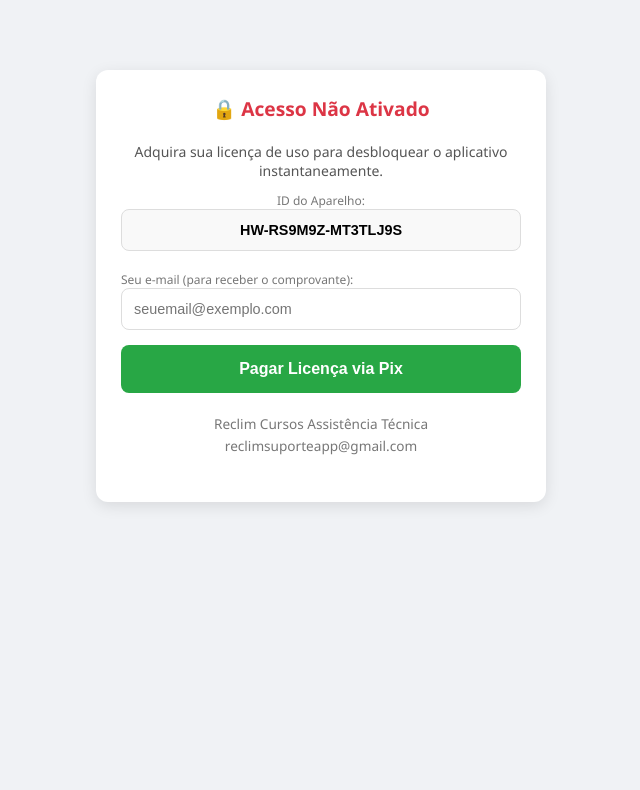
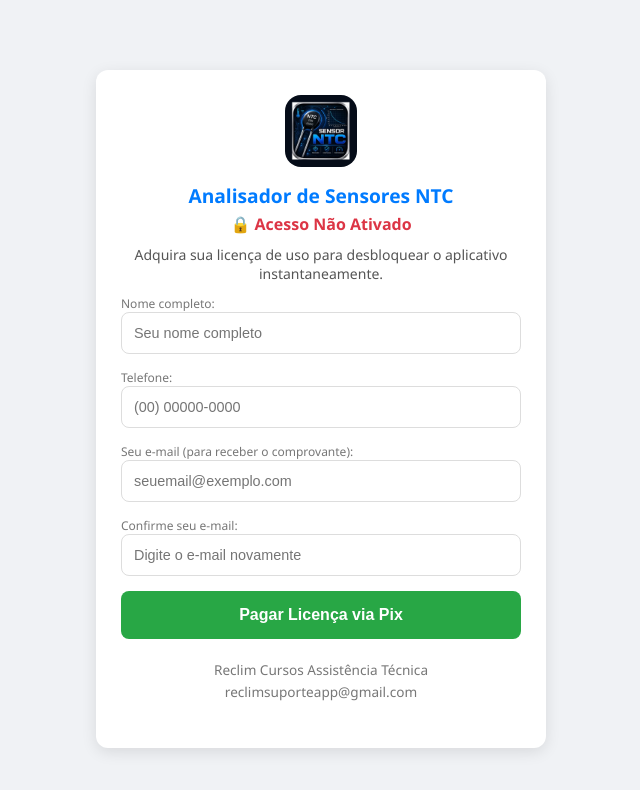
Before and after one commit to reclim/reclim-servidor-, a website: page index.html in a window 1280 px wide. Both pictures are taken after a click on the button "Pagar Licença via Pix". Shown: the whole page, without its empty margins (319-959 px from the left). Drawn offline with Linux system fonts and the light colour scheme; no server answers.

Commit message:
Update HTML for version 5.1 and add input fields

```diff
--- a/index.html
+++ b/index.html
@@ -1,10 +1,10 @@
 <!DOCTYPE html>
-<!-- Versão 5 -->
+<!-- Versão 5.1 -->
 <html lang="pt-br">
 <head>
     <meta charset="UTF-8">
     <meta name="viewport" content="width=device-width,initial-scale=1.0">
-    <title>Analisador de Sensores NTC - v5</title>
+    <title>Analisador de Sensores NTC - v5.1</title>
     <meta name="theme-color" content="#007bff">
     <meta name="description" content="Analisador de sensores NTC para ar-condicionado - Reclim Cursos e Assistência Técnica">
     <link rel="manifest" href="manifest.json">
@@ -125,14 +125,23 @@
                 esconderTelaCarregando();
                 document.body.innerHTML = `
                     <div class="container" style="text-align:center; margin-top: 50px;">
-                        <h3 style="color:#dc3545;">🔒 Acesso Não Ativado</h3>
+                        <img src="icon-192.png" alt="Analisador de Sensores NTC" style="width:72px; height:72px; border-radius:16px; margin-bottom:10px;">
+                        <h3 style="color:#007bff; margin-bottom:4px;">Analisador de Sensores NTC</h3>
+                        <h3 style="color:#dc3545; font-size:1em; margin-bottom:10px;">🔒 Acesso Não Ativado</h3>
                         <p style="font-size:14px; color:#555; margin:10px 0;">Adquira sua licença de uso para desbloquear o aplicativo instantaneamente.</p>
                         <p id="precoLicenca" style="font-size:22px; font-weight:bold; color:#28a745; margin:12px 0;">Consultando valor...</p>
-                        <p style="font-size:12px; color:#777;">ID do Aparelho:</p>
-                        <input type="text" value="${hwid}" readonly style="text-align:center; font-weight:bold; margin-bottom:10px; background:#f9f9f9;">
+
+                        <p style="font-size:12px; color:#777; text-align:left; margin-top:10px;">Nome completo:</p>
+                        <input type="text" id="inputNomeCliente" placeholder="Seu nome completo" style="margin-bottom:5px;">
+
+                        <p style="font-size:12px; color:#777; text-align:left; margin-top:10px;">Telefone:</p>
+                        <input type="tel" id="inputTelefoneCliente" placeholder="(00) 00000-0000" style="margin-bottom:5px;">
 
                         <p style="font-size:12px; color:#777; text-align:left; margin-top:10px;">Seu e-mail (para receber o comprovante):</p>
                         <input type="email" id="inputEmailCliente" placeholder="seuemail@exemplo.com" style="margin-bottom:5px;">
+
+                        <p style="font-size:12px; color:#777; text-align:left; margin-top:10px;">Confirme seu e-mail:</p>
+                        <input type="email" id="inputConfirmarEmailCliente" placeholder="Digite o e-mail novamente" style="margin-bottom:5px;">
 
                         <button class="btn-principal" id="btnComprarPix" style="background:#28a745; margin-top:10px;">Pagar Licença via Pix</button>
                         <div id="areaPix" style="margin-top:15px; display:none; text-align:left; font-size:0.85em; background:#f8f9fa; padding:10px; border-radius:8px;">
@@ -160,10 +169,25 @@
 
                 document.getElementById('btnComprarPix').addEventListener('click', async function() {
                     const btn = this;
+                    const nomeCliente = document.getElementById('inputNomeCliente').value.trim();
+                    const telefoneCliente = document.getElementById('inputTelefoneCliente').value.trim();
                     const emailCliente = document.getElementById('inputEmailCliente').value.trim();
+                    const confirmarEmailCliente = document.getElementById('inputConfirmarEmailCliente').value.trim();
 
+                    if (!nomeCliente) {
+                        alert("⚠️ Por favor, informe seu nome completo.");
+                        return;
+                    }
+                    if (!telefoneCliente) {
+                        alert("⚠️ Por favor, informe seu telefone.");
+                        return;
+                    }
                     if (!emailCliente || !emailCliente.includes('@')) {
                         alert("⚠️ Por favor, informe um e-mail válido antes de continuar.");
+                        return;
+                    }
+                    if (emailCliente.toLowerCase() !== confirmarEmailCliente.toLowerCase()) {
+                        alert("⚠️ Os e-mails informados não coincidem. Confira e tente novamente.");
                         return;
                     }
 
@@ -174,7 +198,7 @@
                         const resposta = await fetch(`${URL_DO_SERVIDOR}/api/criar-pagamento`, {
                             method: 'POST',
                             headers: { 'Content-Type': 'application/json' },
-                            body: JSON.stringify({ hwid: hwid, email: emailCliente })
+                            body: JSON.stringify({ hwid: hwid, email: emailCliente, nome: nomeCliente, telefone: telefoneCliente })
                         });
                         const dados = await resposta.json();
 
```
